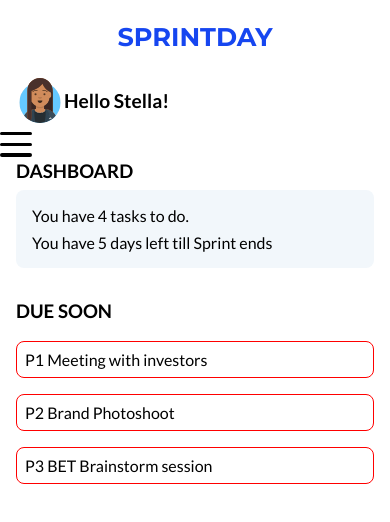
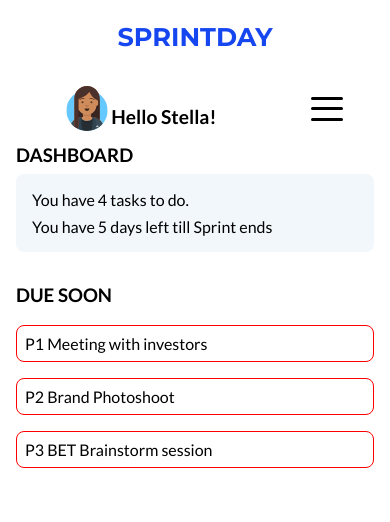
Before and after one commit to VictoryOnuoha/SprintDay, a React (Create React App) app: page / in a window 390 px wide. Shown: the top 522 px of the page. Built offline with nearby package versions, Linux system fonts and the light colour scheme.

Commit message:
Created styling for header and dashboard for tablet and desktop

```diff
--- a/src/components/Dashboard/Dashboard.scss
+++ b/src/components/Dashboard/Dashboard.scss
@@ -8,13 +8,20 @@
         margin: 0 0 0 1rem;
     }
     &__title-box {
-        margin-bottom: 0.5rem;
+        margin: 0 0 0.5rem 0;
+        @include mixins.tablet {
+            margin: 1rem 0 1rem 3rem;
+        }
     }
     &__message-box {
         background-color: colors.$background-blue;
         margin: 0  1rem;
         padding: 0.5rem;
         border-radius: 0.5rem;
+        @include mixins.tablet {
+            margin: 0 3rem;
+            width: 80%;
+        }
     }
 
     &__message {
@@ -22,6 +29,9 @@
     }
     &__active {
         margin: 2rem 0 0 1rem;
+        @include mixins.tablet {
+            margin: 2rem 0 0 3rem;
+        }
     }
     &__project {
         background-color: colors.$primary-green;
@@ -29,6 +39,10 @@
 
     &__tasks {
         margin: 1rem 1rem 0 1rem;
+        @include mixins.tablet {
+            margin: 1rem 3rem 0 3rem;
+            width: 80%;
+        }
     }
     &__task {
         border-radius: 0.5rem;
--- a/src/components/Header/Header.js
+++ b/src/components/Header/Header.js
@@ -21,6 +21,7 @@ class Header extends Component {
                 <h1 className='header__logo-text' >SPRINTDAY</h1>
             </section>
 
+            <section className='header__navigation'>
                 <section className='header__user' >
                     <article className='header__image' >
                         <img className='header__avatar' src={avatar} alt='avatar of user' />
@@ -47,6 +48,7 @@ class Header extends Component {
                     <div className='header__hamburger3'></div>
                 </section>
 
+            </section>
         </header>
     )
     }
--- a/src/styles/partials/_global.scss
+++ b/src/styles/partials/_global.scss
@@ -21,6 +21,16 @@ body {
         color: colors.$primary-blue;
     }
 
+    &__navigation {
+        display: flex;
+        justify-content: space-around;
+        align-items: center;
+        @include mixins.desktop {
+            justify-content: space-between;
+            margin: 0 0 0 3rem;
+        }
+    }
+
     &__user {
         display: flex;
         justify-content: left;
@@ -35,9 +45,17 @@ body {
         height: 3rem;
         border-radius: 50%;
     }
-
+    &__title-box {
+        margin-top: 1rem;
+        @include mixins.tablet {
+            margin: 0 0 0 3rem ;
+        }
+    }
     &__title {
         font-size: 1.2rem;
+        @include mixins.tablet {
+            font-size: 1.5rem ;
+        }
     }
     &__nav {
         display: none;
@@ -48,7 +66,8 @@ body {
     &__list {
         display: flex;
         flex-wrap: wrap;
-        float: left;
+        // float: left;
+
     }
     &__list-item {
         list-style-type: none;
```
Lines whose indentation alone changed are shown as unchanged.
